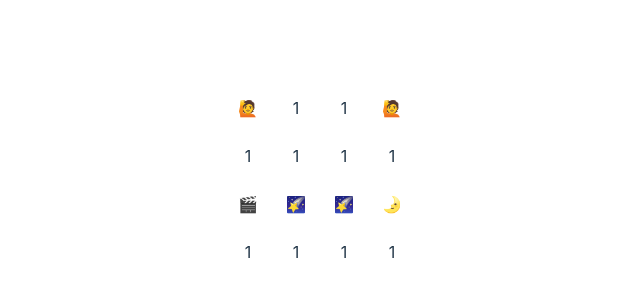
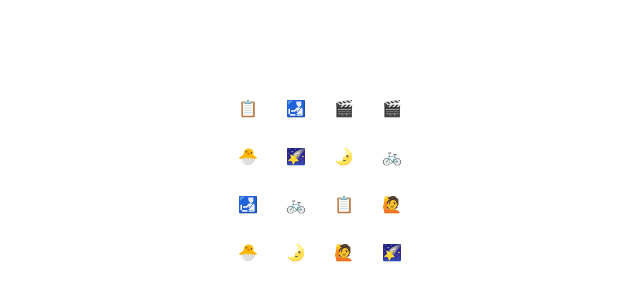
Before and after one commit to matheusaragaofs/react-challenges, a React (Vite) app in the folder memory-game/: page / in a window 1280 px wide. Shown: the part 220-520 px from the top of the page, without its empty margins (320-960 px from the left). Built offline with nearby package versions, Linux system fonts and the light colour scheme.

Commit message:
get random positions of board to emojis

```diff
--- a/memory-game/src/App.jsx
+++ b/memory-game/src/App.jsx
@@ -31,18 +31,45 @@ function App() {
   const getRandomIndex = (boardIndexes) =>
     Math.floor(Math.random() * boardIndexes.length);
 
+  const bi = {
+    0: [0, 1, 2, 3],
+    1: [0, 1, 2, 3],
+    2: [0, 1, 2, 3],
+    3: [0, 1, 2, 3],
+  };
+  const pbi = Object.entries(bi);
+
+  const getColsRows = () => {
+    const index = getRandomIndex(pbi);
+
+    if (!pbi[index]) {
+      return getColsRows();
+    }
+    const [col, rows] = pbi[index];
+
+    if (!rows.length) {
+      delete pbi[index];
+      return getColsRows();
+    }
+
+    const [randowRow] = rows.splice(getRandomIndex(rows), 1);
+
+    return {
+      col: Number(col),
+      row: randowRow,
+    };
+  };
+
   const parsedBoardIndexes = {
     col: boardIdexes,
     row: boardIdexes,
   };
+  console.log("pbi:", pbi);
   board.forEach((col, indexCol) => {
-    const colIndex = getRandomIndex(parsedBoardIndexes.col);
-    //fazer array de 4 dimensoes no parsedboardindexeds
     col.forEach((_, indexRow) => {
-      const rowIndex = getRandomIndex(parsedBoardIndexes.row);
-      board[colIndex][rowIndex] = getDiffEmojis(board);
-      console.log('colIndex:', colIndex)
+      const { row, col } = getColsRows();
 
+      board[row][col] = getDiffEmojis(board);
     });
   });
 
```
